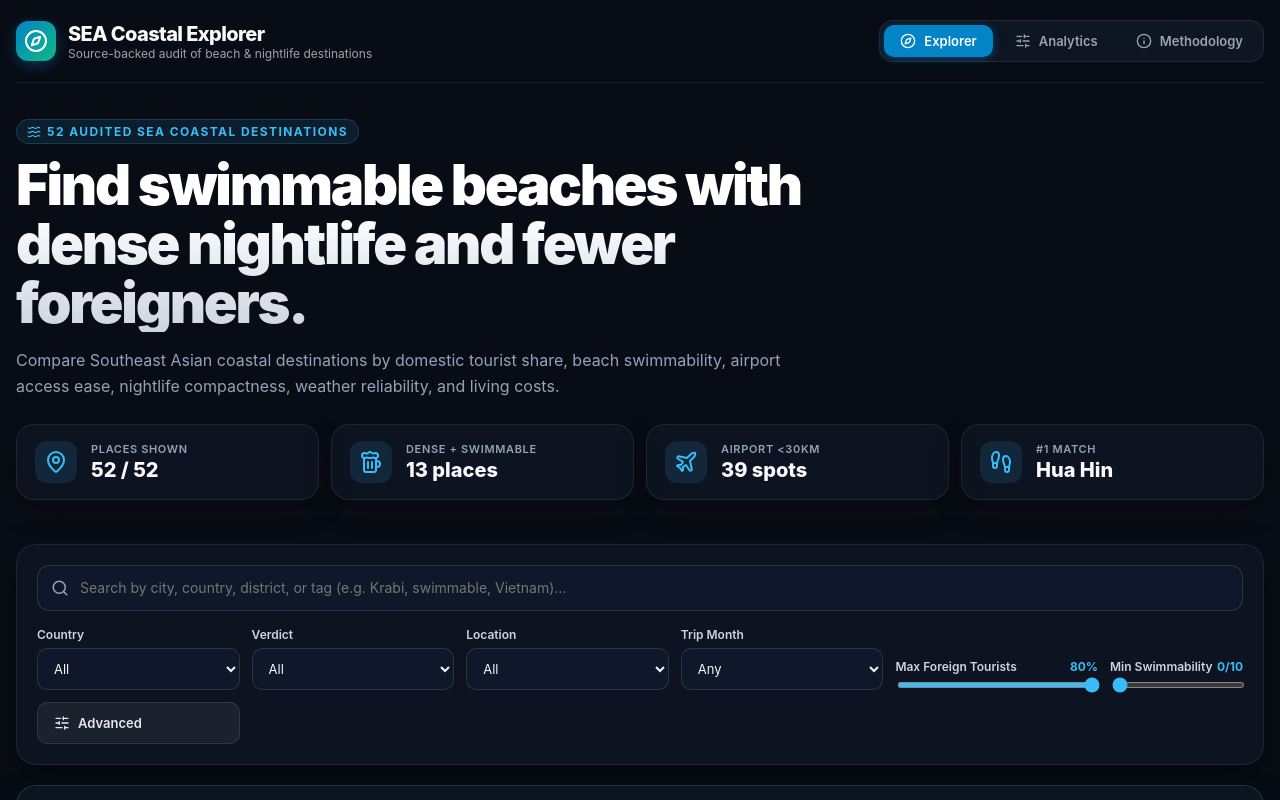
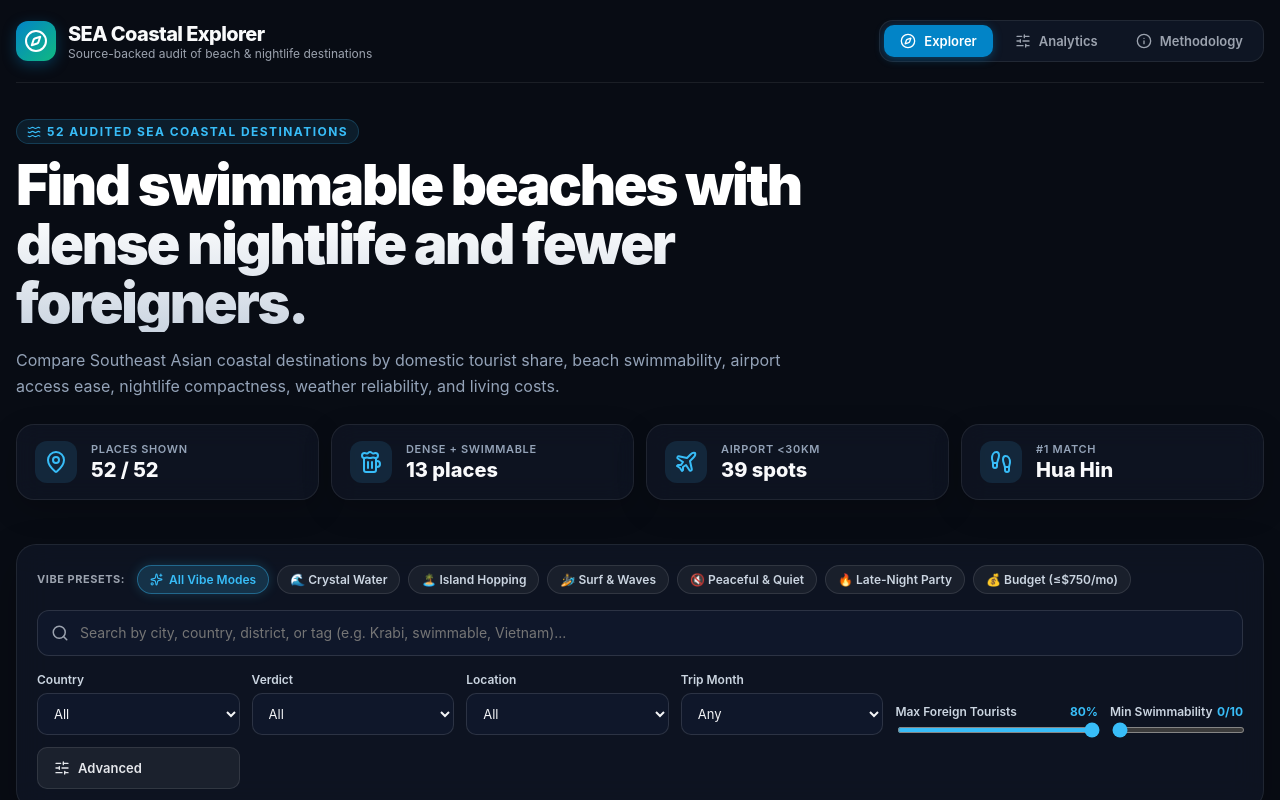
Before and after one commit to riceharvest/coastal-city-viz, a React (Vite) app: page / in a window 1280 px wide. Shown: the top 800 px of the page. Built offline with nearby package versions, Linux system fonts and the light colour scheme.

Commit message:
Add Vibe Presets and Safety Advisory Level filter

```diff
--- a/src/main.tsx
+++ b/src/main.tsx
@@ -20,11 +20,16 @@ import {
   Footprints,
   Info,
   MapPin,
+  Moon,
   Plane,
   RotateCcw,
   Search,
+  ShieldCheck,
   SlidersHorizontal,
+  Sparkles,
+  Sun,
   Waves,
+  Zap,
 } from 'lucide-react';
 import { cities, type City } from './data';
 import { vacationDataByKey, type VacationRecord } from './vacationData';
@@ -40,6 +45,9 @@ const verdictColors: Record<City['verdict'], string> = {
 const countries = ['All', ...Array.from(new Set(cities.map((c) => c.country))).sort()];
 const verdicts = ['Viable only', 'All', 'top pick', 'possible', 'weak fit', 'reject'] as const;
 const locationTypes = ['All', 'Island Only', 'Mainland Only'] as const;
+const safetyOptions = ['All', 'Level 1 Only', 'Level 1 & 2'] as const;
+
+type PresetFilter = 'all' | 'crystal' | 'island-hopping' | 'surf' | 'quiet' | 'late-night' | 'budget';
 
 const verdictRank: Record<City['verdict'], number> = {
   'top pick': 0,
@@ -154,6 +162,7 @@ function App() {
   const [country, setCountry] = useState('All');
   const [verdict, setVerdict] = useState<(typeof verdicts)[number]>('All');
   const [locationType, setLocationType] = useState<(typeof locationTypes)[number]>('All');
+  const [preset, setPreset] = useState<PresetFilter>('all');
   const [maxInternational, setMaxInternational] = useState(80);
   const [minSwimmability, setMinSwimmability] = useState(0);
   const [maxAirportDistance, setMaxAirportDistance] = useState(200);
@@ -161,6 +170,7 @@ function App() {
 
   // Advanced Drawer Filters
   const [showAdvanced, setShowAdvanced] = useState(false);
+  const [safetyFilter, setSafetyFilter] = useState<(typeof safetyOptions)[number]>('All');
   const [maxMonthlyCost, setMaxMonthlyCost] = useState(1500);
   const [minWalkability, setMinWalkability] = useState(0);
   const [minBarsWithin10Walk, setMinBarsWithin10Walk] = useState(0);
@@ -180,6 +190,8 @@ function App() {
     setCountry('All');
     setVerdict('All');
     setLocationType('All');
+    setPreset('all');
+    setSafetyFilter('All');
     setMaxInternational(80);
     setMinSwimmability(0);
     setMaxAirportDistance(200);
@@ -201,6 +213,7 @@ function App() {
 
   const activeAdvancedCount = useMemo(() => {
     let count = 0;
+    if (safetyFilter !== 'All') count++;
     if (maxAirportDistance < 200) count++;
     if (maxMonthlyCost < 1500) count++;
     if (minWalkability > 0) count++;
@@ -217,6 +230,7 @@ function App() {
     if (minDayTripScore > 0) count++;
     return count;
   }, [
+    safetyFilter,
     maxAirportDistance,
     maxMonthlyCost,
     minWalkability,
@@ -256,6 +270,21 @@ function App() {
         if (locationType === 'Mainland Only') return !isIsland;
         return true;
       })
+      .filter((c) => {
+        if (preset === 'crystal') return c.swimmability >= 8 && c.waterCleanlinessScore >= 8;
+        if (preset === 'island-hopping') return c.tags.includes('island-hopping') || (getVacation(c)?.dayTripMetrics.dayTripScore ?? 0) >= 65;
+        if (preset === 'surf') return c.tags.includes('surf-culture') || c.tags.includes('kitesurfing');
+        if (preset === 'quiet') return (getVacation(c)?.noiseChaosMetrics.noiseChaosScore ?? 50) <= 40;
+        if (preset === 'late-night') return c.lateNightVenuesCount >= 18;
+        if (preset === 'budget') return c.monthlyLocalCostUsd <= 750;
+        return true;
+      })
+      .filter((c) => {
+        const level = getVacation(c)?.arrival.safetyAdvisory?.level;
+        if (safetyFilter === 'Level 1 Only') return level === 1;
+        if (safetyFilter === 'Level 1 & 2') return level == null || level <= 2;
+        return true;
+      })
       .filter((c) => c.internationalPct <= maxInternational)
       .filter((c) => c.swimmability >= minSwimmability)
       .filter((c) => c.monthlyLocalCostUsd <= maxMonthlyCost)
@@ -287,6 +316,8 @@ function App() {
     country,
     verdict,
     locationType,
+    preset,
+    safetyFilter,
     maxInternational,
     minSwimmability,
     maxMonthlyCost,
@@ -379,6 +410,53 @@ function App() {
 
       {/* Main Controls (Filter Panel) */}
       <section className="controlPanel">
+        {/* Quick Vibe Presets */}
+        <div className="presetRow">
+          <span className="presetLabel">Vibe Presets:</span>
+          <button
+            className={`presetPillBtn ${preset === 'all' ? 'active' : ''}`}
+            onClick={() => setPreset('all')}
+          >
+            <Sparkles size={13} /> All Vibe Modes
+          </button>
+          <button
+            className={`presetPillBtn ${preset === 'crystal' ? 'active' : ''}`}
+            onClick={() => setPreset(preset === 'crystal' ? 'all' : 'crystal')}
+          >
+            🌊 Crystal Water
+          </button>
+          <button
+            className={`presetPillBtn ${preset === 'island-hopping' ? 'active' : ''}`}
+            onClick={() => setPreset(preset === 'island-hopping' ? 'all' : 'island-hopping')}
+          >
+            🏝️ Island Hopping
+          </button>
+          <button
+            className={`presetPillBtn ${preset === 'surf' ? 'active' : ''}`}
+            onClick={() => setPreset(preset === 'surf' ? 'all' : 'surf')}
+          >
+            🏄 Surf & Waves
+          </button>
+          <button
+            className={`presetPillBtn ${preset === 'quiet' ? 'active' : ''}`}
+            onClick={() => setPreset(preset === 'quiet' ? 'all' : 'quiet')}
+          >
+            🔇 Peaceful & Quiet
+          </button>
+          <button
+            className={`presetPillBtn ${preset === 'late-night' ? 'active' : ''}`}
+            onClick={() => setPreset(preset === 'late-night' ? 'all' : 'late-night')}
+          >
+            🔥 Late-Night Party
+          </button>
+          <button
+            className={`presetPillBtn ${preset === 'budget' ? 'active' : ''}`}
+            onClick={() => setPreset(preset === 'budget' ? 'all' : 'budget')}
+          >
+            💰 Budget (&le;$750/mo)
+          </button>
+        </div>
+
         <div className="searchBar">
           <Search className="searchIcon" />
           <input
@@ -465,14 +543,22 @@ function App() {
 
         {showAdvanced && (
           <div className="advancedDrawer">
+            <div className="filterGroup">
+              <label>Safety Advisory Level</label>
+              <select className="selectInput" value={safetyFilter} onChange={(e) => setSafetyFilter(e.target.value as typeof safetyFilter)}>
+                {safetyOptions.map((s) => (
+                  <option key={s}>{s}</option>
+                ))}
+              </select>
+            </div>
             <RangeFilter label="Max Monthly Budget" value={maxMonthlyCost} min={400} max={1500} step={50} onChange={setMaxMonthlyCost} prefix="$" />
             <RangeFilter label="Min Beach Walkability" value={minWalkability} min={0} max={10} step={0.5} onChange={setMinWalkability} suffix="/10" />
             <RangeFilter label="Max Airport Distance" value={maxAirportDistance} min={10} max={200} step={10} onChange={setMaxAirportDistance} suffix="km" />
             <RangeFilter label="Min 10m-Walk Bars" value={minBarsWithin10Walk} min={0} max={60} step={5} onChange={setMinBarsWithin10Walk} />
+            <RangeFilter label="Min Late-Night Venues" value={minLateNightVenues} min={0} max={120} step={5} onChange={setMinLateNightVenues} />
             <RangeFilter label="Min Evening Beach Life" value={minEveningBeachLife} min={0} max={10} step={0.5} onChange={setMinEveningBeachLife} suffix="/10" />
             <RangeFilter label="Min Clean Water" value={minWaterCleanliness} min={0} max={10} step={0.5} onChange={setMinWaterCleanliness} suffix="/10" />
             <RangeFilter label="Max Bar Cluster Radius" value={maxClusterRadius} min={400} max={3500} step={100} onChange={setMaxClusterRadius} suffix="m" />
-            <RangeFilter label="Min Late-Night Venues" value={minLateNightVenues} min={0} max={120} step={5} onChange={setMinLateNightVenues} />
             <RangeFilter label="Min Nightlife Density" value={minNightlifeDensity} min={0} max={900} step={50} onChange={setMinNightlifeDensity} suffix="/km²" />
             <RangeFilter label="Min Vacation Reliability" value={minVacationReliability} min={0} max={100} step={5} onChange={setMinVacationReliability} suffix="/100" />
             <RangeFilter label="Max Arrival Friction" value={maxArrivalFriction} min={0} max={100} step={5} onChange={setMaxArrivalFriction} suffix="/100" />
--- a/src/styles.css
+++ b/src/styles.css
@@ -216,6 +216,50 @@ code {
   margin-top: 20px;
   backdrop-filter: blur(16px);
   box-shadow: 0 16px 40px rgba(0, 0, 0, 0.25);
+}
+
+.presetRow {
+  display: flex;
+  flex-wrap: wrap;
+  gap: 8px;
+  margin-bottom: 16px;
+  align-items: center;
+}
+
+.presetLabel {
+  font-size: 11px;
+  font-weight: 700;
+  color: #9ca3af;
+  text-transform: uppercase;
+  letter-spacing: 0.05em;
+  margin-right: 4px;
+}
+
+.presetPillBtn {
+  background: rgba(255, 255, 255, 0.05);
+  border: 1px solid rgba(255, 255, 255, 0.1);
+  color: #cbd5e1;
+  padding: 6px 12px;
+  border-radius: 999px;
+  font-size: 12px;
+  font-weight: 600;
+  cursor: pointer;
+  display: flex;
+  align-items: center;
+  gap: 6px;
+  transition: all 0.15s ease;
+}
+
+.presetPillBtn:hover {
+  background: rgba(255, 255, 255, 0.1);
+  color: #ffffff;
+}
+
+.presetPillBtn.active {
+  background: rgba(56, 189, 248, 0.18);
+  border-color: rgba(56, 189, 248, 0.4);
+  color: #38bdf8;
+  box-shadow: 0 0 12px rgba(56, 189, 248, 0.2);
 }
 
 .searchBar {
```
